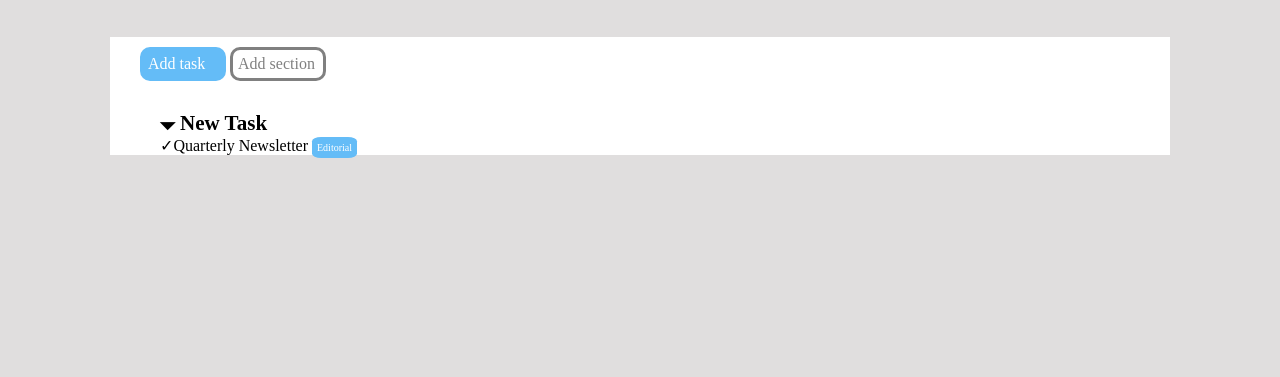
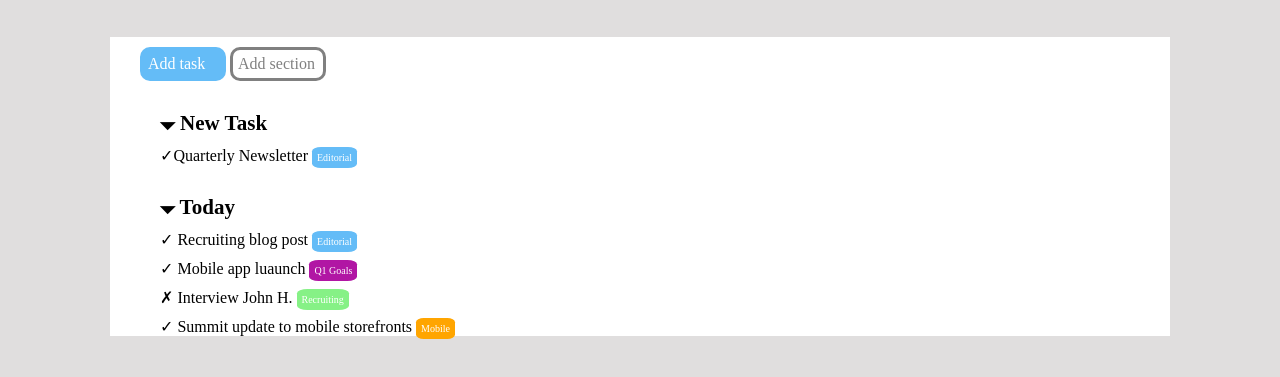
Before and after one commit to RossellaTaverni/html-css-toboolist, a plain HTML site: page index.html in a window 1280 px wide. Shown: the part 53-430 px from the top of the page. Drawn offline with Linux system fonts and the light colour scheme.

Commit message:
[UPD] second list creation update

```diff
--- a/css/style.css
+++ b/css/style.css
@@ -69,6 +69,7 @@ body{
 .text{
     margin-left: 50px;
     list-style-type: none;
+    padding-top: 10px;
 }
 
 .blu{
@@ -79,3 +80,33 @@ body{
     box-sizing: content-box;
     border-radius: 20%;
 }
+
+/*seconda lista*/
+.viola{
+    font-size: x-small;
+    background-color: rgb(177, 22, 164);
+    color: white;
+    padding: 5px;
+    box-sizing: content-box;
+    border-radius: 20%;
+
+}
+
+.verde{
+    font-size: x-small;
+    background-color: rgb(134, 241, 134);
+    color: white;
+    padding: 5px;
+    box-sizing: content-box;
+    border-radius: 20%;
+
+}
+
+.arancione{
+    font-size: x-small;
+    background-color: orange;
+    color: white;
+    padding: 5px;
+    box-sizing: content-box;
+    border-radius: 20%;
+}
--- a/index.html
+++ b/index.html
@@ -19,10 +19,21 @@
            <div class="content">
               <span class="rettangolo uno">Add task</span> <span class="rettangolo due">Add section</span>
 
-              <ul> <!--prima lista-->
+              <!--prima lista-->
+              <ul>
                 <li class="grassetto"><h3> &#x1F783 New Task</h3></li>
                 <li class="text"> &#x2713Quarterly Newsletter <span class="blu">Editorial</span></li>
               </ul>
+
+              <!--seconda lista-->
+              <ul>
+                <li class="grassetto"><h3> &#x1F783 Today</h3></li>
+                <li class="text">&#x2713 Recruiting blog post <span class="blu">Editorial</span></li>
+                <li class="text">&#x2713 Mobile app luaunch <span class="viola">Q1 Goals</span></li>
+                <li class="text">&#x2717 Interview John H. <span class="verde">Recruiting</span></li>
+                <li class="text">&#x2713 Summit update to mobile storefronts <span class="arancione">Mobile</span></li>
+              </ul>
+
 
 
             </div>
```
